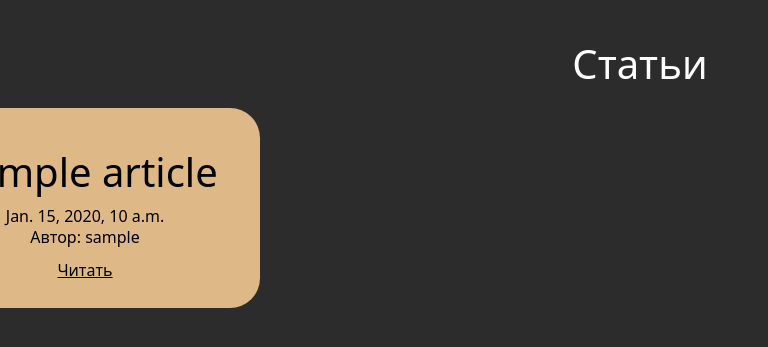
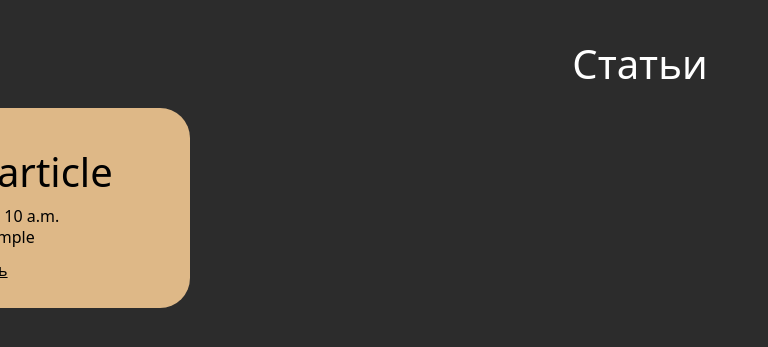
Before and after one commit to maximss635/django-articles, a Django app: page / in a window 1280 px wide; the page is wider, and only the part inside the window is pictured. Shown: the part 96-443 px from the top of that part, without its empty margins (0-768 px from the left). Run offline with Django 4.2, Linux system fonts and the light colour scheme; tables that the repository leaves empty hold one stand-in row (values such as "Sample post").

Commit message:
фикс верстки1

```diff
--- a/articles/static/articles/css/styles.css
+++ b/articles/static/articles/css/styles.css
@@ -68,7 +68,7 @@ main {
     align-items: center;
     text-align: center;
     display: grid;
-    grid-template-columns: 350px 350px 350px 350px;
+    grid-template-columns: 420px 420px 420px 420px;
     grid-gap: 20px;
 }
 
```
